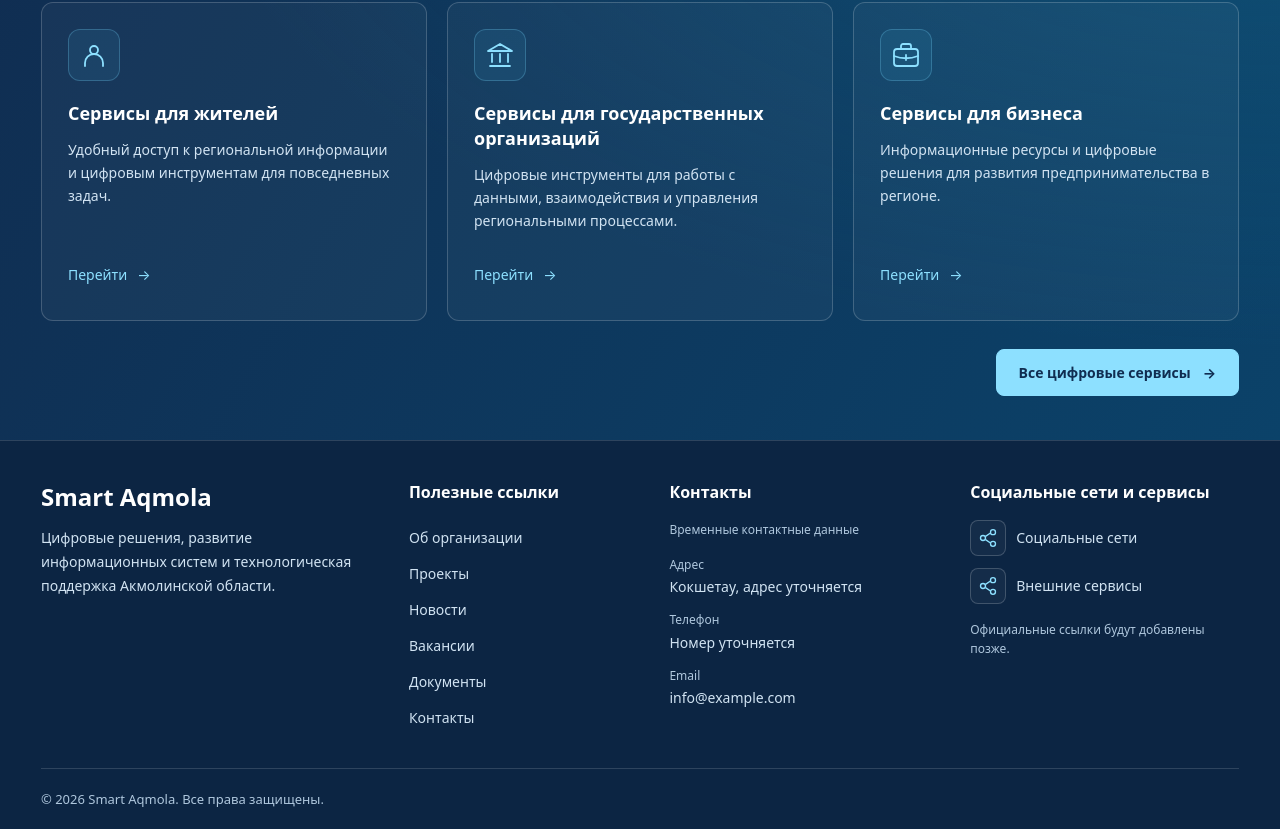
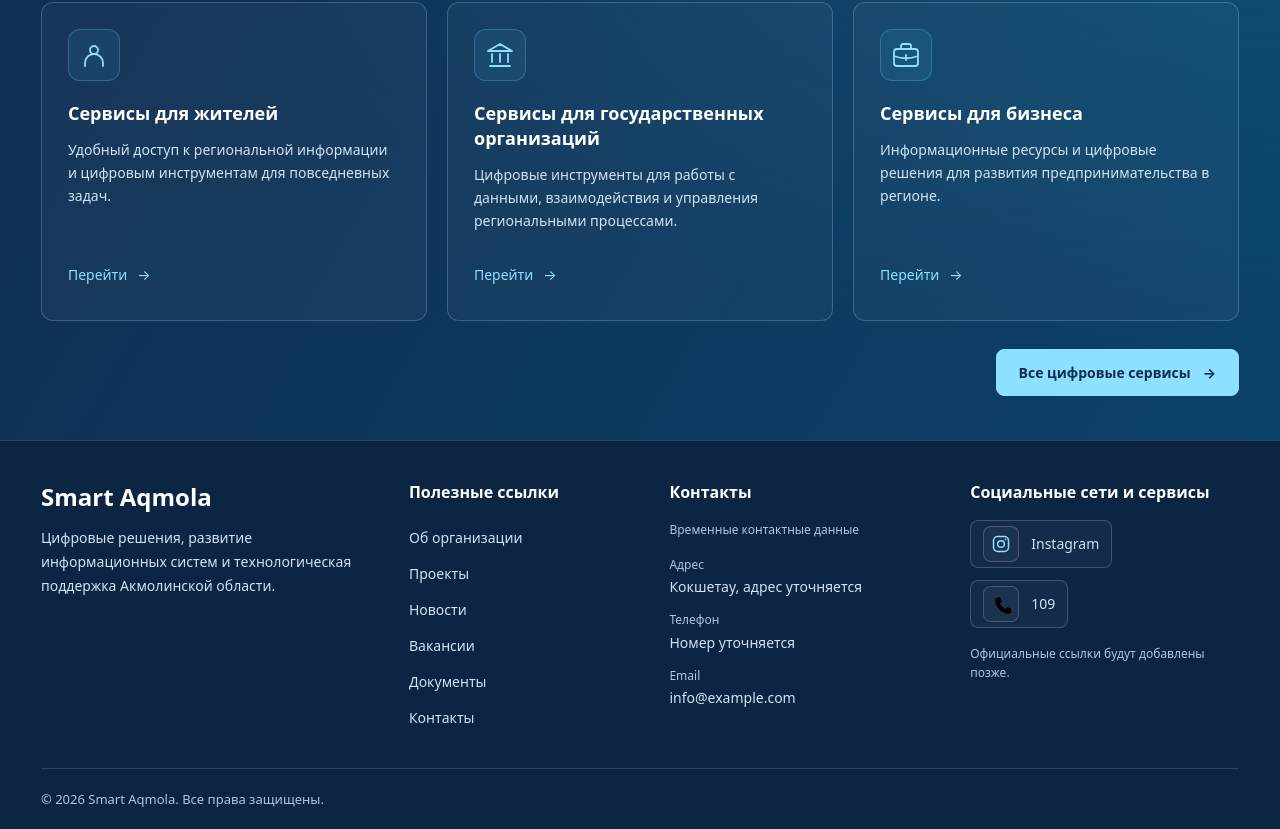
Before and after one commit to Smart-aqmola/smart-aqmola-site-only-front-, a React (Vite) app: page / in a window 1280 px wide. Shown: the part 2611-3440 px from the top of the page. Built offline with nearby package versions, Linux system fonts and the light colour scheme.

Commit message:
add social

```diff
--- a/src/components/Footer.tsx
+++ b/src/components/Footer.tsx
@@ -4,6 +4,19 @@ import '../styles/footer.css'
 
 function Footer({ language }: { language: Language }) {
   const text = footerContent[language]
+  const socialLinks = [
+    {
+      id: 'Instagram',
+      name: 'Instagram',
+      url: 'https://www.instagram.com/digital_aqmola/'
+    },
+    {
+      id: 'phone',
+      name:'109',
+      url: 'tel:109'
+    }
+  ]
+
   return (
     <footer className="site-footer" role="contentinfo">
       <div className="container footer-container">
@@ -27,10 +40,36 @@ function Footer({ language }: { language: Language }) {
           </div>
           <div className="footer-social">
             <h2>{text.socialTitle}</h2>
-            <ul>{text.socialLabels.map((label) => <li key={label}>
-              <svg viewBox="0 0 24 24" fill="none" stroke="currentColor" strokeWidth="1.6" aria-hidden="true">
-                <circle cx="6" cy="12" r="3" /><circle cx="18" cy="5" r="3" /><circle cx="18" cy="19" r="3" /><path d="m9 10 6-4m-6 8 6 4" />
-              </svg><span>{label}</span>
+            <ul>{socialLinks.map((social) => <li key={social.id}>
+              <a href={social.url}
+              target={social.id === 'Instagram' ? '_blank': undefined}
+              rel={social.id === 'Instagram' ? 'noopener noreferrer' : undefined}>
+                {social.id === 'Instagram' &&(
+              <svg
+  viewBox="0 0 24 24"
+  fill="none"
+  stroke="currentColor"
+  strokeWidth="1.8"
+  aria-hidden="true"
+>
+  <rect x="3" y="3" width="18" height="18" rx="5" />
+  <circle cx="12" cy="12" r="4" />
+  <circle cx="17.5" cy="6.5" r="1" fill="currentColor" stroke="none" />
+</svg>)}
+{social.id === 'phone' && (
+  <svg>
+    viewBox="0 0 24 24"
+    fill="none"
+    stroke="currentColor"
+    strokeWidth="1.8"
+    aria-hidden="true"
+    <path d="M6.6 3.5 9 3l2 5-2.2 1.3a15.7 15.7 0 0 0 5.9 5.9L16 13l5 2-.5 2.4a3 3 0 0 1-3 2.4C10.7 19.4 4.6 13.3 4.2 6.5a3 3 0 0 1 2.4-3Z" />
+  </svg>
+)}
+
+<span>{social.name}</span>
+</a>
+
             </li>)}</ul>
             <p className="footer-notice">{text.socialNotice}</p>
           </div>
--- a/src/styles/footer.css
+++ b/src/styles/footer.css
@@ -17,6 +17,8 @@
 .footer-contacts dd { margin: 0; color: #d1e3f2; }
 .footer-social ul { display: flex; flex-direction: column; gap: 12px; margin-bottom: 16px; }
 .footer-social li { display: flex; align-items: center; gap: 10px; color: #d1e3f2; font-size: 14px; line-height: 1.5; }
+.footer-social a { display: inline-flex; align-items: center; gap: 12px; box-sizing: border-box; height: 48px; max-width: 100%; padding: 5px 12px; border: 1px solid #ffffff30; border-radius: 8px; background: #ffffff09; color: #d1e3f2; text-decoration: none; transition: color 200ms ease, background-color 200ms ease, border-color 200ms ease; }
+.footer-social a:hover { background-color: #ffffff14; border-color: #8de0ff80; color: #8de0ff; }
 .footer-social svg { flex: 0 0 36px; width: 36px; height: 36px; padding: 7px; border: 1px solid #ffffff30; border-radius: 8px; background: #ffffff09; color: #8de0ff; }
 .footer-bottom { padding-block: 20px; border-top: 1px solid #ffffff24; color: #afc7dd; font-size: 13px; line-height: 1.6; }
 
```
